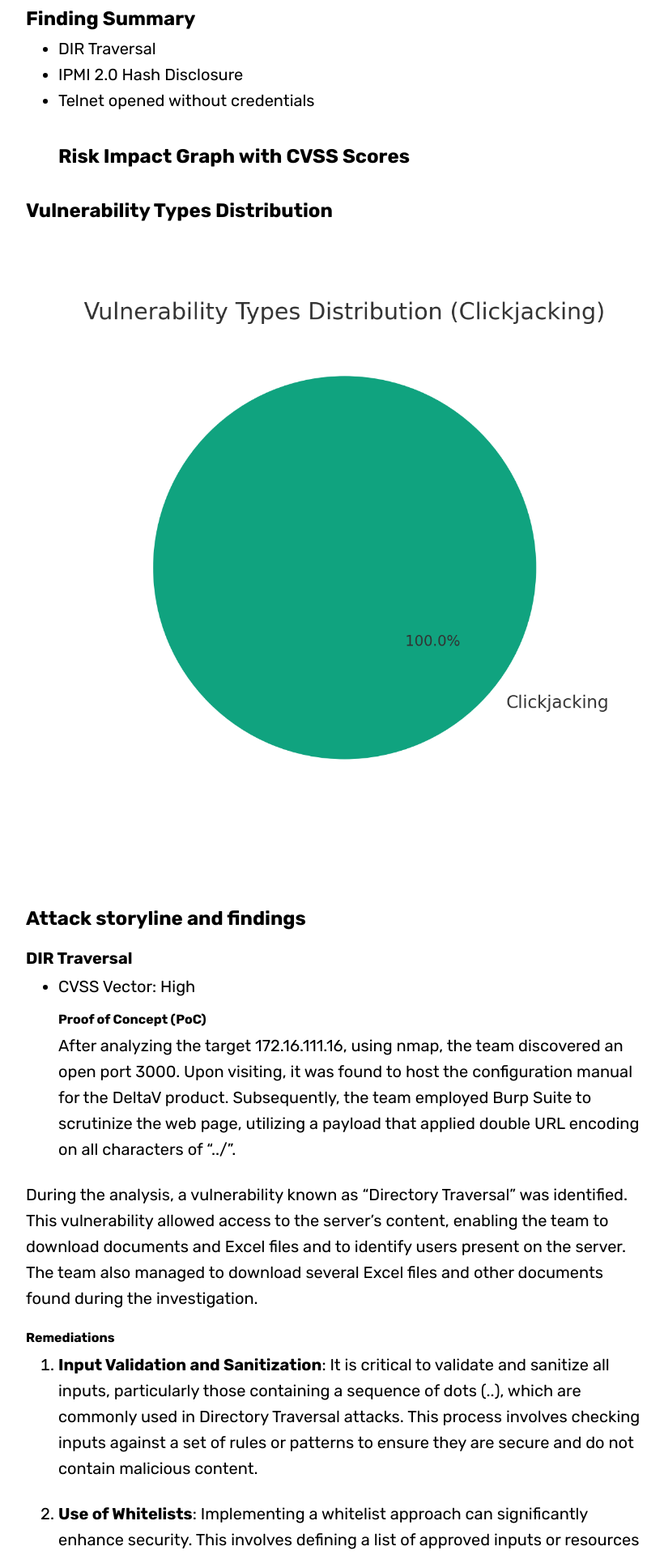
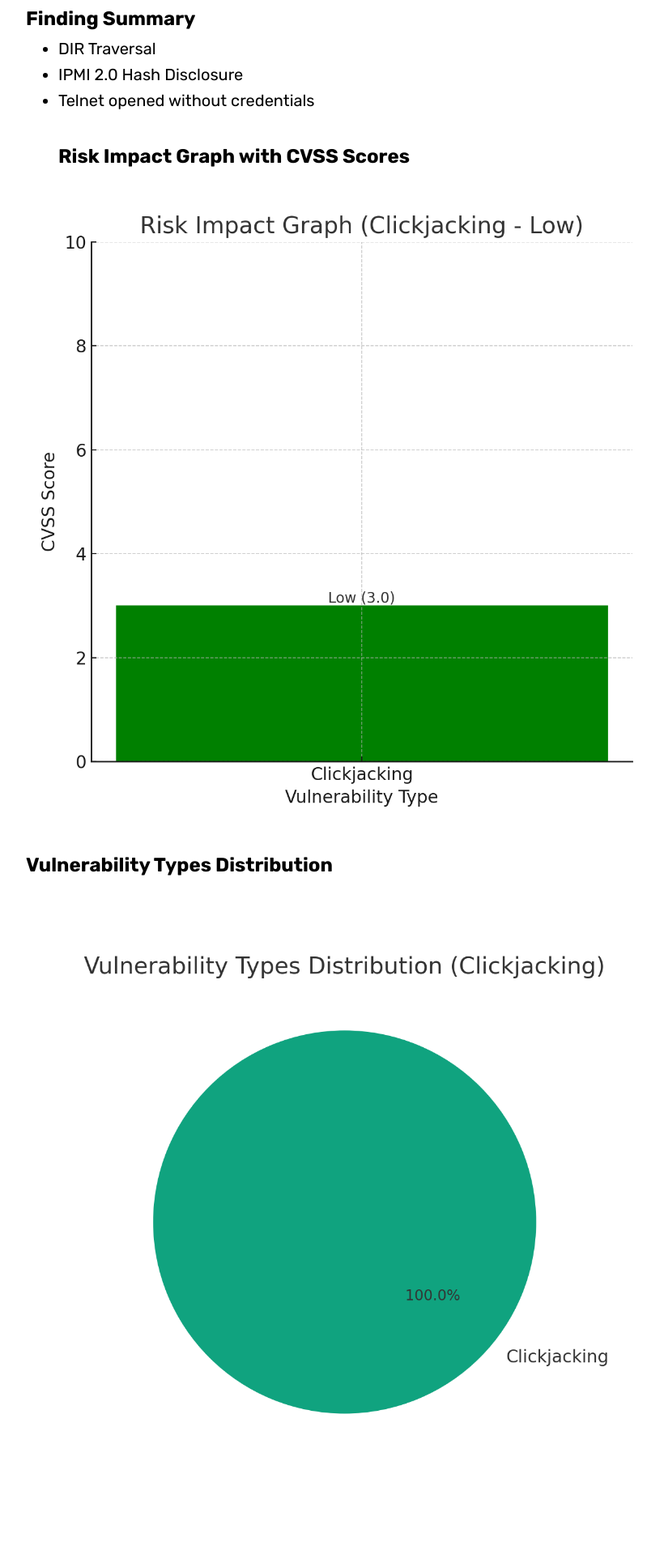
Before and after one commit to blitz0p3rations/blitz0p3rations.github.io, a Jekyll site: the page built from _posts/2023-06-06-Power-Plant.md, in a window 1280 px wide. Shown: the part 2184-4104 px from the top of the page at 81% size, without its empty margins (224-1044 px from the left). Built offline with Jekyll 4.4.1, drawn with Linux system fonts in a browser that asks for light colours; some web fonts are replaced.

Commit message:
Update 2023-06-06-Power-Plant.md

```diff
--- a/_posts/2023-06-06-Power-Plant.md
+++ b/_posts/2023-06-06-Power-Plant.md
@@ -29,6 +29,7 @@ Another significant discovery relates to the possibility of obtaining password h
 - Telnet opened without credentials
 ## Risk Impact Graph with CVSS Scores
 
+![](https://raw.githubusercontent.com/blitz0p3rations/blitz0p3rations.github.io/master/uploads/id3.png)
 
 ## Vulnerability Types Distribution
 
```
